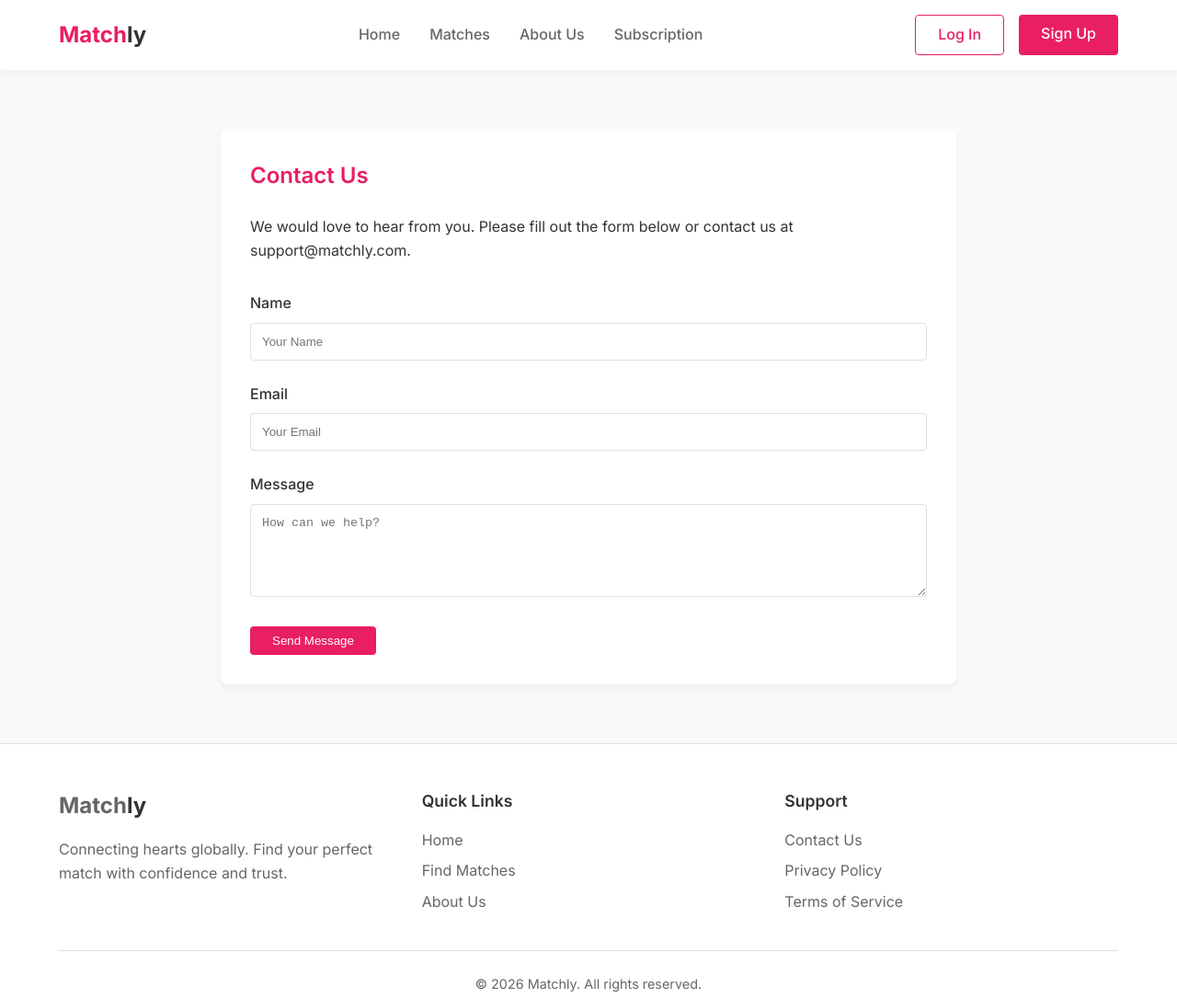
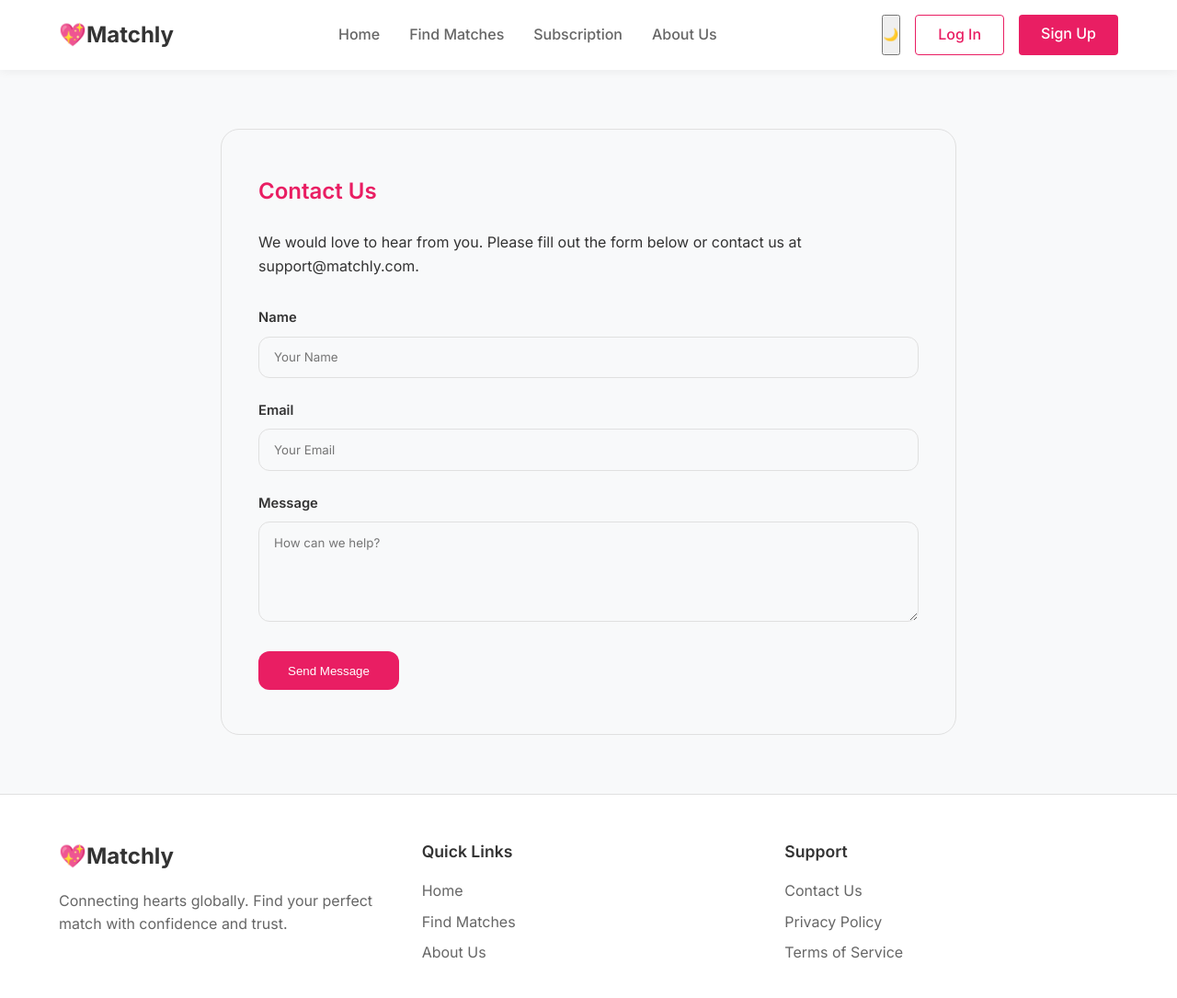
Before and after one commit to piyushkansal050/Matchly, a React app: page contact.html in a window 1280 px wide. Shown: the top 1085 px of the page at 92% size. Built offline with nearby package versions, Linux system fonts and the light colour scheme; files whose address does not match are found by name.

Commit message:
Refactor contact page layout and styles
Updated styles for the contact container and form elements, improved navbar structure, and added user profile display in the navbar.

```diff
--- a/contact.html
+++ b/contact.html
@@ -4,15 +4,30 @@
     <meta charset="UTF-8">
     <meta name="viewport" content="width=device-width, initial-scale=1.0">
     <title>Matchly - Contact Us</title>
+    <link rel="preconnect" href="https://fonts.googleapis.com">
+    <link rel="preconnect" href="https://fonts.gstatic.com" crossorigin>
+    <link href="https://fonts.googleapis.com/css2?family=Inter:wght@300;400;500;600;700&family=Outfit:wght@500;600;700;800&display=swap" rel="stylesheet">
     <link rel="stylesheet" href="shared.css">
     <style>
         .contact-container {
             max-width: 800px;
             margin: 4rem auto;
-            padding: 2rem;
-            background: white;
-            border-radius: 8px;
-            box-shadow: 0 4px 6px rgba(0,0,0,0.05);
+            padding: 3rem 2.5rem;
+            background: var(--bg-surface);
+            border-radius: 20px;
+            box-shadow: var(--card-shadow);
+            border: 1px solid var(--border-color);
+        }
+        .contact-container h1 {
+            font-family: var(--font-heading);
+            font-size: 2.2rem;
+            font-weight: 800;
+            color: var(--text-main);
+            margin-bottom: 0.8rem;
+        }
+        .contact-container p {
+            color: var(--text-muted);
+            margin-bottom: 2rem;
         }
         .form-group {
             margin-bottom: 1.5rem;
@@ -20,19 +35,35 @@
         .form-group label {
             display: block;
             margin-bottom: 0.5rem;
-            font-weight: 500;
+            font-weight: 600;
+            color: var(--text-main);
+            font-size: 0.92rem;
         }
         .form-group input, .form-group textarea {
             width: 100%;
-            padding: 0.75rem;
+            padding: 0.85rem 1rem;
             border: 1px solid var(--border-color);
-            border-radius: 4px;
+            border-radius: 12px;
+            background: var(--bg-soft);
+            color: var(--text-main);
+            font-family: var(--font-body);
+            transition: all 0.2s ease;
+        }
+        .form-group input:focus, .form-group textarea:focus {
+            outline: none;
+            border-color: var(--primary-color);
+            box-shadow: 0 0 0 3px rgba(233, 30, 99, 0.15);
+        }
+        .contact-container .btn {
+            border-radius: 12px;
+            padding: 0.85rem 2rem;
         }
     </style>
 </head>
 <body class="logged-out">
+    <!-- Navbar -->
     <nav class="navbar">
-        <a href="homepage.html" class="navbar__brand">Match<span>ly</span></a>
+        <a href="homepage.html" class="navbar__brand"><span class="navbar__brand-icon">💖</span><span class="navbar__brand-text">Match<span>ly</span></span></a>
         <input type="checkbox" id="mobile-menu-toggle" class="mobile-menu-toggle">
         <label for="mobile-menu-toggle" class="navbar__toggle">
             <span class="bar"></span>
@@ -41,17 +72,26 @@
         </label>
         <ul class="navbar__menu">
             <li><a href="homepage.html" class="navbar__link">Home</a></li>
-            <li><a href="search.html" class="navbar__link">Matches</a></li>
+            <li class="nav-item-matches"><a href="search.html" class="navbar__link">Find Matches</a></li>
+            <li class="nav-item-messages"><a href="messages.html" class="navbar__link" style="position: relative;">Messages<span class="nav-msg-dot"></span></a></li>
+            <li><a href="subscription.html" class="navbar__link">Subscription</a></li>
             <li><a href="about.html" class="navbar__link">About Us</a></li>
-            <li class="nav-item-messages"><a href="messages.html" class="navbar__link">Messages</a></li>
-            <li><a href="subscription.html" class="navbar__link">Subscription</a></li>
         </ul>
         <div class="navbar__actions nav-actions-logged-out">
+            <button id="theme-toggle-btn" class="theme-toggle-inline" title="Toggle Theme" aria-label="Toggle Theme">🌙</button>
             <a href="login.html" class="btn btn--outline">Log In</a>
             <a href="register.html" class="btn btn--primary">Sign Up</a>
         </div>
         <div class="navbar__actions nav-actions-logged-in">
-            <a href="homepage.html" class="btn btn--outline">Log Out</a>
+            <button id="theme-toggle-btn-auth" class="theme-toggle-inline" title="Toggle Theme" aria-label="Toggle Theme">🌙</button>
+            <a href="profile.html#view=me" class="navbar__user-pill" title="View My Profile" style="text-decoration: none; cursor: pointer;">
+                <img src="https://images.unsplash.com/photo-1506794778202-cad84cf45f1d?auto=format&fit=crop&w=200&q=80" alt="Member" class="user-avatar-mini">
+                <div class="user-info-text">
+                    <span class="user-name-span">Rakshit</span>
+                    <span class="user-status-span">✓ Verified</span>
+                </div>
+            </a>
+            <a href="homepage.html" class="btn btn--outline btn-matchly-logout" style="padding: 0.35rem 0.8rem; font-size: 0.82rem; border-radius: 8px;">Log Out</a>
         </div>
     </nav>
 
@@ -78,7 +118,7 @@
     <footer class="footer">
         <div class="footer__content">
             <div class="footer__column">
-                <a href="homepage.html" class="navbar__brand">Match<span>ly</span></a>
+                <a href="homepage.html" class="navbar__brand"><span class="navbar__brand-icon">💖</span><span class="navbar__brand-text">Match<span>ly</span></span></a>
                 <p style="margin-top: 1rem;">Connecting hearts globally. Find your perfect match with confidence and trust.</p>
             </div>
             <div class="footer__column">
@@ -98,5 +138,10 @@
             <p>&copy; 2026 Matchly. All rights reserved.</p>
         </div>
     </footer>
+
+    <!-- Universal & Contact Scripts -->
+    <script src="js/main.js"></script>
+    <script src="js/auth.js"></script>
+    <script src="js/contact.js"></script>
 </body>
 </html>
```
